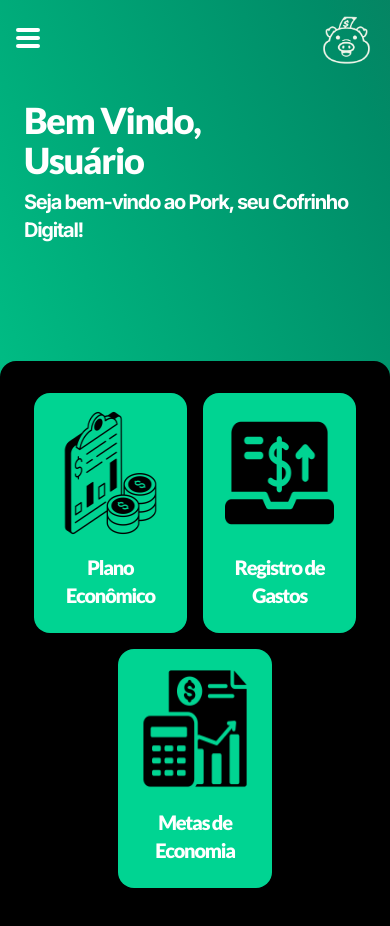
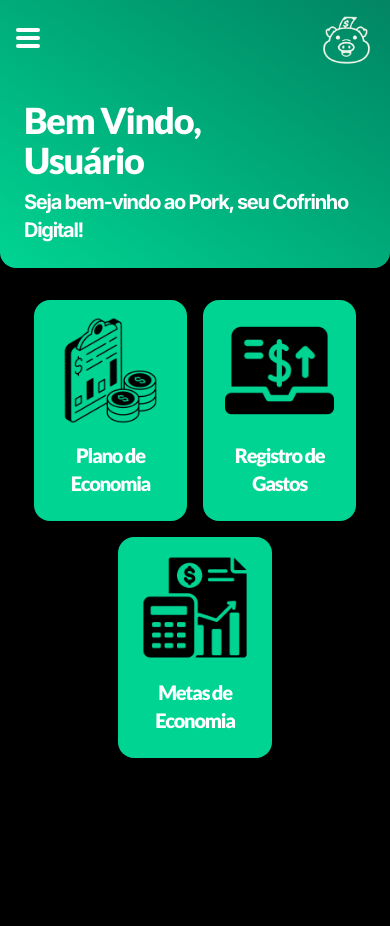
Before and after one commit to financepork/Pork, a React (Vite) app: page /mainpage in a window 390 px wide. Shown: the top 926 px of the page. Built offline with nearby package versions, Linux system fonts and the light colour scheme; a web font is replaced by a local one; what tailwindcss-animated would draw is missing.

Commit message:
bug de tela resolvido

```diff
--- a/src/components/MainPageComponents/MainWindow.jsx
+++ b/src/components/MainPageComponents/MainWindow.jsx
@@ -10,17 +10,11 @@ const MainWindow = ({setOpenWindow}) => {
   }, []);
   return (
     <div
-      className=' scroll-smooth h-full w-full flex flex-col  '>
-      <div data-aos="fade-right" data-aos-delay="0" data-aos-duration="900" data-aos-easing="ease-in"
-        className='flex flex-col  h-[50%] xl:h-[60%] w-full p-6 xl:ml-15 rounded-b-4xl'>
-        <h1 className='font-title-app text-4xl text-[var(--color-white)] md:text-5xl xl:text-7xl '>Bem Vindo,</h1>
-        <h1 className='font-title-app text-4xl text-[var(--color-white)] md:text-5xl xl:text-8xl '>Usuário</h1>
-        <p className='font-text-alt text-xl md:text-2xl xl:text-4xl text-[var(--color-white)] mt-2 xl:mt-4 '>Seja bem-vindo ao Pork, seu Cofrinho Digital!</p>
-      </div>
+      className=' scroll-smooth h-full w-full '>
       <div data-aos="fade-up" data-aos-delay="0" data-aos-duration="900" data-aos-easing="ease-in"
-       className='flex flex-wrap h-[100%] w-full bg-[var(--color-black)] rounded-t-2xl xl:rounded-t-4xl p-8 xl:p-16 gap-4 xl:gap-12  overflow-y-auto justify-center'>
+       className='flex flex-wrap h-auto w-full bg-[var(--color-black)] rounded-t-4xl p-8 xl:p-16 gap-4 xl:gap-12  overflow-y-none justify-center'>
 
-            <CardWindow titleText="Plano Econômico" imgSrc='planEco.png' windowOpen={'Window1'} setOpenWindow={setOpenWindow} />
+            <CardWindow titleText="Plano de Economia" imgSrc='planEco.png' windowOpen={'Window1'} setOpenWindow={setOpenWindow} />
 
           <CardWindow titleText="Registro de Gastos" imgSrc='registroGastos.png' windowOpen={'Window2'} setOpenWindow={setOpenWindow} />
 
--- a/src/components/MainPageComponents/Window1.jsx
+++ b/src/components/MainPageComponents/Window1.jsx
@@ -3,17 +3,11 @@ import React from 'react'
 const Window1 = () => {
   return (
     <div
-      className=' h-full w-full flex flex-col  '>
-      <div data-aos="fade-right" data-aos-delay="0" data-aos-duration="900" data-aos-easing="ease-in"
-        className='flex flex-col  h-[50%] xl:h-[60%] w-full p-6 xl:ml-15 rounded-b-4xl'>
-        <h1 className='font-title-app text-4xl text-[var(--color-white)] md:text-5xl xl:text-7xl '>Planejamento</h1>
-        <h1 className='font-title-app text-4xl text-[var(--color-white)] md:text-5xl xl:text-8xl '>Econômico</h1>
-        <p className='font-text-alt text-xl md:text-2xl xl:text-4xl text-[var(--color-white)] mt-2 xl:mt-4 '>Defina como você irá gerenciar seu dinheiro!</p>
-      </div>
+      className=' h-full w-full flex flex-col mb-32  '>
       <div data-aos="fade-up" data-aos-delay="0" data-aos-duration="900" data-aos-easing="ease-in"
-        className='flex flex-wrap h-[100%] w-full bg-[var(--color-black)] rounded-t-2xl xl:rounded-t-4xl p-8 space-y-8 overflow-y-auto justify-center 2xl:justify-between '>
-        <div className='flex p-7 md:p-10 lg:p-12 xl:p-16 xl:w-[70%] lg:w-[60%]  w-full bg-[var(--color-white)] min-h-[80%] rounded-4xl'>
-          <div className='flex flex-col space-y-4'>
+        className='flex flex-wrap h-[100%] w-full bg-[var(--color-black)] rounded-t-2xl xl:rounded-t-4xl p-8 space-y-8 overflow-y-none justify-center 2xl:justify-around  '>
+        <div className='flex p-7 md:p-10 lg:p-12 xl:p-16 xl:w-[60%] lg:w-[60%]  w-full bg-[var(--color-white)] max-h-[81%] rounded-4xl'>
+          <div className='flex flex-col space-y-4 lg:space-y-6'>
             <h2 className='text-[var(--color-green)] font-title-app text-3xl md:text-4xl lg:text-5xl leading-relaxed'>Renda Mensal :</h2>
             <p className='text-[var(--color-dark-green)] font-title-app text-2xl  md:text-3xl lg:text-4xl'>R$ 750,00</p>
             <h2 className='text-[var(--color-green)] font-title-app text-3xl leading-relaxed  md:text-4xl lg:text-5xl'>Plano Selecionado :</h2>
@@ -31,9 +25,10 @@ const Window1 = () => {
               <input type="checkbox" name="rendaVariavel" id="rendaVariavel" className="w-5 md:w-6 md:h-6 lg:w-7 lg:h-7 h-5 accent-[var(--color-green)] rounded border-2 border-[var(--color-green)] focus:ring-2 focus:ring-[var(--color-green)]" />
               <label htmlFor="rendaFixa" className='text-md text-[var(--color-white)] font-title-alt text-xl md:text-2xl lg:text-3xl xl:text-4xl'>Fixa</label>
               <input type="checkbox" name="rendaFixa" id="rendaFixa" className="w-5 h-5 md:w-6 md:h-6 lg:w-7 lg:h-7 accent-[var(--color-green)] rounded border-2 border-[var(--color-green)] focus:ring-2 focus:ring-[var(--color-green)]" />
+
             </div>
 
-
+              <a href="/" className="border-0 text-[var(--color-black)] bg-[var(--color-white)] rounded-2xl p-3 hover:bg-[var(--color-green)] hover:text-[var(--color-white)] transition-colors duration-400 ease-in-out w-[40%] md:w-[50%] text-center font-text-alt md:text-2xl xl:text-3xl xl:mb-4  cursor-pointer self-center"><button>Registrar</button></a>
           </div>
         </div>
         <div className='flex flex-col items-center rounded-t-2xl space-y-6 md:space-y-10 lg:space-y-14 p-4 '>
@@ -44,6 +39,7 @@ const Window1 = () => {
             <option value="intermediario" className='font-text-app text-lg md:text-xl'>Normal</option>
             <option value="avancado" className='font-text-app text-lg md:text-xl'>Mão de Vaca</option>
           </select>
+          <a href="/" className="border-0 text-[var(--color-black)] bg-[var(--color-white)] rounded-2xl p-3 hover:bg-[var(--color-green)] hover:text-[var(--color-white)] transition-colors duration-400 ease-in-out w-[40%] text-center font-text-alt md:text-2xl xl:text-3xl   cursor-pointer self-center xl:mb-16"><button>Registrar</button></a>
           <h2 className='text-[var(--color-white)] font-title-app text-2xl md:text-4xl lg:text-5xl'>Descrição dos planos:</h2>
           <ul className='text-[var(--color-white)] font-text-app text-lg space-y-4 md:space-y-8 decoration-none list-disc md:text-xl lg:text-3xl '>
             <li><span className='font-title-alt text-xl md:text-2xl lg:text-3xl m-2 text-[var(--color-green)]'>Escorpião no Bolso :</span><br /> Destinado à usuários com uma quantidade maior de renda, podendo economizar mais dinheiro sem problemas</li>
--- a/src/components/MainPageComponents/cardWindow.jsx
+++ b/src/components/MainPageComponents/cardWindow.jsx
@@ -2,7 +2,7 @@ import React from 'react'
 
 const CardWindow = ({titleText, imgSrc, windowOpen, setOpenWindow}) => {
   return (
-    <button className='flex flex-col md:min-h-[90%] h-auto w-[47%] max-w-100 md:max-w-80 xl:max-w-100 bg-[var(--color-green)] text-[var(--color-white)]  rounded-2xl justify-between  items-center p-4 shadow-md hover:scale-105 transition-all duration-500 ease-in space-y-2 md:space-y-4 cursor-pointer hover:bg-[var(--color-white)] hover:text-[var(--color-green)]
+    <button className='flex flex-col h-[30%] md:min-h-[90%]  w-[47%] max-w-100 md:max-w-80 xl:max-w-100 bg-[var(--color-green)] text-[var(--color-white)]  rounded-2xl justify-between  items-center p-4 shadow-md hover:scale-105 transition-all duration-500 ease-in space-y-2 md:space-y-4 cursor-pointer hover:bg-[var(--color-white)] hover:text-[var(--color-green)]
     '
      onClick={() => setOpenWindow(windowOpen)}>
       <img src={imgSrc} alt="Foto da Função" className=' h-[75%] w-[90%] md:w-[90%] rounded-2xl' />
--- /dev/null
+++ b/src/components/MainPageComponents/headerPages.jsx
@@ -0,0 +1,17 @@
+import React from 'react'
+
+const headerPages = ({firstLineText, secLineText, altText}) => {
+  return (
+     <div
+        className='flex flex-col  h-[40%] w-full p-6 xl:ml-15 rounded-b-4xl md:mb-8'>
+        <h1 className='font-title-app text-4xl text-[var(--color-white)] md:text-5xl xl:text-7xl '>{firstLineText}</h1>
+        <h1 className='font-title-app text-4xl text-[var(--color-white)] md:text-5xl xl:text-8xl '>{secLineText}</h1>
+        <div>
+          <p className='font-text-alt text-xl md:text-2xl xl:text-4xl text-[var(--color-white)] mt-2 xl:mt-4 '>{altText}</p>
+        </div>
+
+      </div>
+  )
+}
+
+export default headerPages
--- a/src/pages/MainPage.jsx
+++ b/src/pages/MainPage.jsx
@@ -7,6 +7,9 @@ import Window3 from '../components/MainPageComponents/Window3.jsx'
 import AOS from 'aos';
 import { useEffect } from 'react';
 import { XMarkIcon } from '@heroicons/react/24/solid';
+import { div } from 'framer-motion/client'
+import HeaderPages from '../components/MainPageComponents/headerPages.jsx'
+
 
 const MainPage = () => {
   const [openWindow, setOpenWindow] = useState('mainWindow');
@@ -18,8 +21,9 @@ const MainPage = () => {
   }, []);
 
   return (
-    <div className='h-max-screen overflow-x-hidden bg-gradient-to-tr from-[var(--color-green)] to-[var(--color-dark-green)] '>
-      <aside>
+    <div>
+      <div className='h-max-screen overflow-x-hidden bg-gradient-to-tr from-[var(--color-green)] to-[var(--color-dark-green)] rounded-b-2xl '>
+        <aside className=''>
           <div className='flex justify-between items-center h-auto p-2 ml-2 bg-none'>
             <div>
               <button className={`${isOpen ? 'hidden' : ''} text-[var(--color-white)] flex flex-col justify-center items-center cursor-pointer`} onClick={() => setIsOpen(true)}>
@@ -74,15 +78,21 @@ const MainPage = () => {
           )}
 
         </aside>
+        <div  data-aos="fade-right" data-aos-delay="0" data-aos-duration="900" data-aos-easing="ease-in">
+          {openWindow == 'mainWindow' && <HeaderPages firstLineText={"Bem Vindo,"} secLineText={"Usuário"} altText={"Seja bem-vindo ao Pork, seu Cofrinho Digital!"}/>
+          || openWindow == 'Window1' && <HeaderPages firstLineText={"Planejamento"} secLineText={"Econômico"} altText={"Defina como você vai gerenciar seu dinheiro!"}/>
+          || openWindow == 'Window2' && <HeaderPages firstLineText={"Registro de"} secLineText={"Gastos"} altText={"Organize suas despesas como ninguém!"}/>
+          || openWindow == 'Window3' && <HeaderPages firstLineText={"Metas"} secLineText={"e Objetivos"} altText={"Defina objetivos que incentivem a Economia de dinheiro!"}/> }
+        </div>
 
 
-      <main className=' h-screen '>
+      </div>
+      <main className=' min-h-screen h-auto '>
         {openWindow == 'mainWindow' && <MainWindow setOpenWindow={setOpenWindow} />
           || openWindow == 'Window1' && <Window1 />
           || openWindow == 'Window2' && <Window2 />
           || openWindow == 'Window3' && <Window3 />}
       </main>
-
     </div>
   )
 }
```
Also changed, not shown: src/components/MainPageComponents/Window2.jsx (+2 -8 lines), src/components/MainPageComponents/Window3.jsx (+2 -8 lines). Lines whose indentation alone changed are shown as unchanged.
